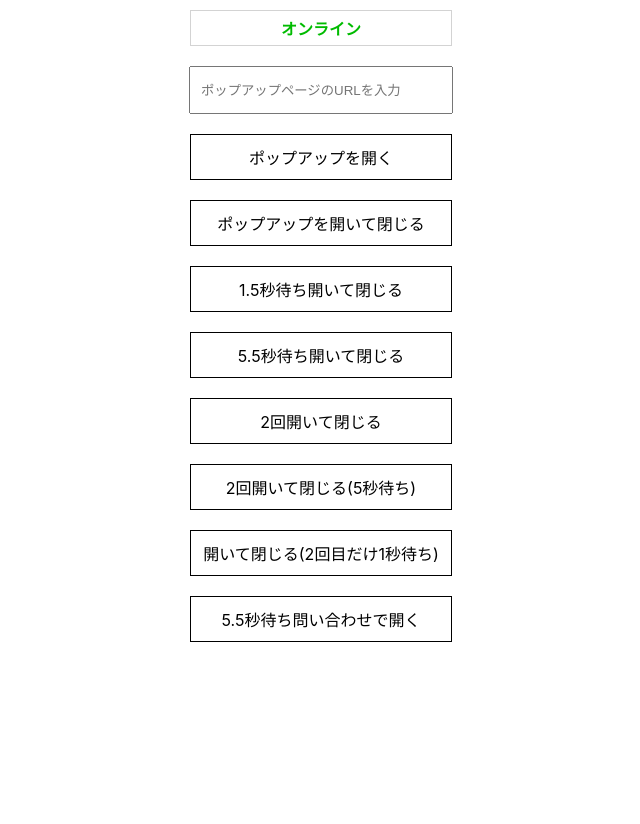
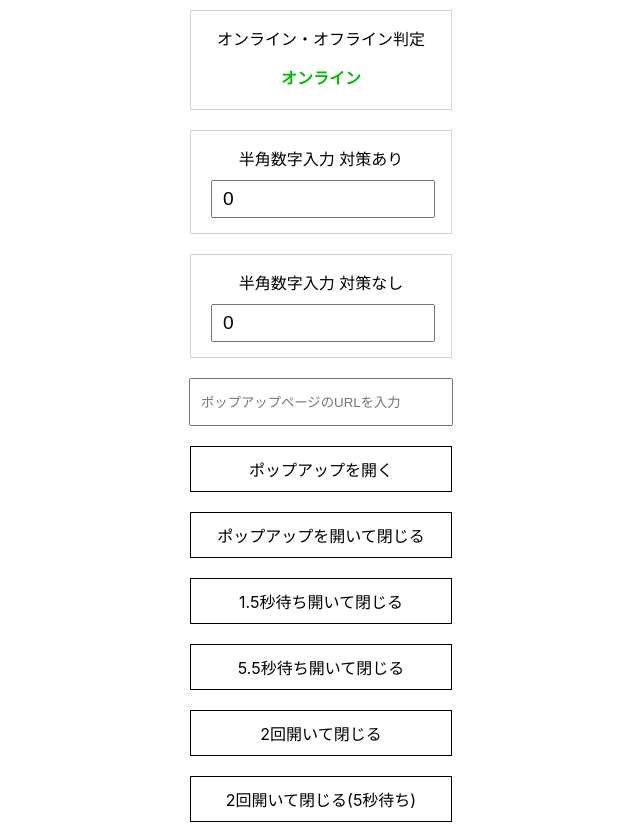
Before and after one commit to yamagame/popupblock-sample, a React (Create React App) app: page / in a window 1280 px wide. Shown: the top 824 px of the page, without its empty margins (319-959 px from the left). Before the commit the page ends 800 px from the top, so only its background shows below. Built offline with nearby package versions, Linux system fonts and the light colour scheme.

Commit message:
input テスト追加

```diff
--- a/src/App.css
+++ b/src/App.css
@@ -23,21 +23,17 @@
 .online {
   margin: 10px;
   padding: 5px 10px;
-  width: 240px;
   color: #0b0;
   font-weight: bold;
   text-align: center;
-  border: solid 1px lightgray;
 }
 
 .offline {
   margin: 10px;
   padding: 5px 10px;
-  width: 240px;
   color: red;
   font-weight: bold;
   text-align: center;
-  border: solid 1px lightgray;
 }
 
 .show {
@@ -61,3 +57,25 @@
   height: 24px;
   text-align: center;
 }
+
+.label {
+  margin: 0px;
+  margin-top: 10px;
+  padding: 0px;
+  text-align: center;
+}
+
+.border {
+  width: 240px;
+  margin: 10px;
+  padding: 5px 10px;
+  border: solid 1px lightgray;
+}
+
+.number {
+  width: 200px;
+  margin: 10px;
+  padding: 5px 10px;
+  height: 24px;
+  font-size: 1.2em;
+}
--- a/src/App.js
+++ b/src/App.js
@@ -4,6 +4,14 @@ import "./App.css";
 const startMessage = "処理開始";
 const blockMessage = "ポップアップがブロックされました。";
 const endMessage = "処理終了";
+
+const wait = (time = 5500) => {
+  return new Promise((resolve) => {
+    setTimeout(() => {
+      resolve();
+    }, time);
+  });
+};
 
 function App() {
   const [message, setMessage] = React.useState("");
@@ -161,12 +169,57 @@ function App() {
     }, 5500);
   };
 
+  const onOpenWindow = () => {
+    console.log("click");
+    const test = async () => {
+      const value = "hello";
+      await wait();
+      return () => {
+        return value;
+      };
+    };
+    test().then(async (cb) => {
+      await wait();
+      console.log(cb());
+    });
+  };
+
   const onChange = (e) => setTargetUrl(e.target.value);
 
   return (
     <div>
       <div className="row">
-        <div className={onlineClass}>{onlineMessage}</div>
+        <div className="col border">
+          <p className="label">オンライン・オフライン判定</p>
+          <div className={onlineClass}>{onlineMessage}</div>
+        </div>
+      </div>
+      <div className="row">
+        <div className="col border">
+          <p className="label">半角数字入力 対策あり</p>
+          <input
+            type="number"
+            className="number"
+            defaultValue="0"
+            onKeyDown={(e) => {
+              if (e.key.length === 1 && !e.key.match(/^[0-9]$/)) {
+                e.preventDefault();
+              }
+            }}
+            onBeforeInput={(e) => {
+              console.log(e);
+              if (e.data.length === 1 && !e.data.match(/^[0-9]$/)) {
+                e.preventDefault();
+              }
+            }}
+          />
+        </div>
+      </div>
+      <div className="row">
+        <div className="col border">
+          <p className="label">半角数字入力 対策なし</p>
+          <input type="number" className="number" defaultValue="0" />
+        </div>
       </div>
       <div className="row">
         <input
@@ -220,6 +273,11 @@ function App() {
         </div>
       </div>
       <div className="row">
+        <div className={buttonCss} onClick={onOpenWindow}>
+          ウインドウを開く
+        </div>
+      </div>
+      <div className="row">
         <div className="message">{message}</div>
       </div>
     </div>
```
Also changed, not shown: 15 other files (tests, documents, lock files or other folders).
